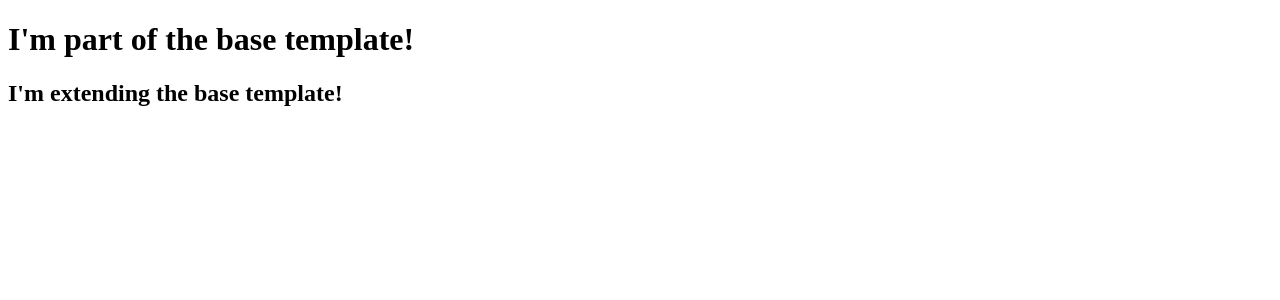
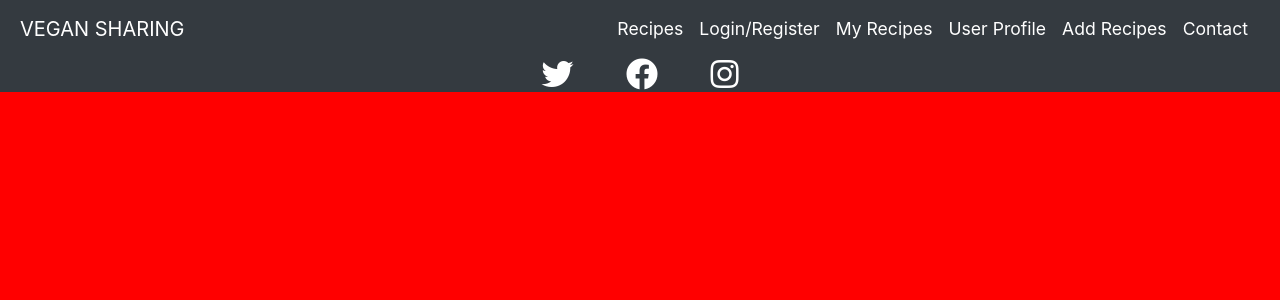
Before and after one commit to dariocharles/vegansharing, a Flask app: page / in a window 1280 px wide. Shown: the top 300 px of the page. Run offline with Flask 2, Linux system fonts and the light colour scheme; data that the repository does not hold is empty; some libraries are stand-ins or nearby versions.

Commit message:
Add Bootstrap and Static File and Nav/Footer

```diff
--- a/static/css/style.css
+++ b/static/css/style.css
@@ -0,0 +1,5 @@
+@import url('https://fonts.googleapis.com/css2?family=Manrope&family=Roboto&display=swap');
+
+body {
+    background-color: red;
+}
--- a/templates/all_recipes.html
+++ b/templates/all_recipes.html
@@ -1,7 +1,6 @@
 {% extends "base.html" %}
 {% block content %}
 
-    <h2>I'm extending the base template!</h2>
 
     {% for recipe in recipes %}
         {{ recipe.image }}<br>
--- a/templates/base.html
+++ b/templates/base.html
@@ -2,14 +2,63 @@
 <html lang="en">
 <head>
     <meta charset="UTF-8">
-    <meta name="viewport" content="width=device-width, initial-scale=1.0">
-    <title>Task Manager</title>
+    <meta name="viewport" content="width=device-width, initial-scale=1">
+  <link rel="stylesheet" href="https://cdn.jsdelivr.net/npm/bootstrap@4.6.0/dist/css/bootstrap.min.css" integrity="sha384-B0vP5xmATw1+K9KRQjQERJvTumQW0nPEzvF6L/Z6nronJ3oUOFUFpCjEUQouq2+l" crossorigin="anonymous">
+  <link rel="stylesheet" href="https://use.fontawesome.com/releases/v5.15.2/css/all.css" integrity="sha384-vSIIfh2YWi9wW0r9iZe7RJPrKwp6bG+s9QZMoITbCckVJqGCCRhc+ccxNcdpHuYu" crossorigin="anonymous">
+  <link rel="stylesheet" href="{{ url_for('static', filename='css/style.css') }}" type="text/css">
+    <title>Recipes</title>
 </head>
 <body>
 
-    <h1>I'm part of the base template!</h1>
+<header>
+      <div class="container-flex">
+    <nav class="navbar navbar-expand-lg navbar-dark bg-dark">
+      <a class="ml-1 navbar-brand text-uppercase" id="logo" href="all_recipes.html">Vegan Sharing</a>
+      <button class="navbar-toggler" type="button" data-toggle="collapse" data-target="#navbarNavDropdown" aria-controls="navbarNavDropdown" aria-expanded="false" aria-label="Toggle navigation">
+        <span class="navbar-toggler-icon"></span>
+      </button>
+        <div class="mr-1 collapse navbar-collapse mr-2 justify-content-end align-items-center hover" id="navbarNavDropdown">
+          <ul class="navbar-nav ">
+            <li class="nav-item">
+              <a class="nav-link text-white" style="font-size: 1.1rem;" href="about.html">Recipes</a>
+            </li>
+            <li class="nav-item">
+              <a class="nav-link text-white" style="font-size: 1.1rem;" href="membership.html">Login/Register</a>
+            </li>
+            <li class="nav-item">
+              <a class="nav-link text-white" style="font-size: 1.1rem;" href="membership.html">My Recipes</a>
+            </li>
+            <li class="nav-item">
+              <a class="nav-link text-white" style="font-size: 1.1rem;" href="membership.html">User Profile</a>
+            </li>
+            <li class="nav-item">
+              <a class="nav-link text-white" style="font-size: 1.1rem;" href="membership.html">Add Recipes</a>
+            </li>
+            <li class="nav-item">
+              <a class="nav-link text-white" style="font-size: 1.1rem;" href="contact.html">Contact</a>
+            </li>
+          </ul>
+        </div>
+    </nav>
+  </div>
+</header>
+
     {% block content %}
     {% endblock %}
 
+<footer>
+    <div id="footer" class="container-fluid bg-dark p-0">
+    <div class="container-fluid text-center px-0"   id="footer-container">
+      <a href="http://www.twitter.com" target="_blank"><i class="fab fa-twitter mx-4 text-white d-inline fa-2x"></i></a>
+      <a href="http://www.facebook.com" target="_blank"><i class="fab fa-facebook mx-4 text-white d-inline fa-2x"></i></a>
+      <a href="http://www.instagram.com" target="_blank"><i class="fab fa-instagram mx-4 text-white d-inline fa-2x"></i></a>
+    </div>
+  </div>
+</footer>
+
+    <script src="https://code.jquery.com/jquery-3.5.1.min.js"
+        integrity="sha256-9/aliU8dGd2tb6OSsuzixeV4y/faTqgFtohetphbbj0=" crossorigin="anonymous"></script>
+    <script src="{{ url_for('static', filename='js/script.js') }}"></script>
+
 </body>
 </html>
```
